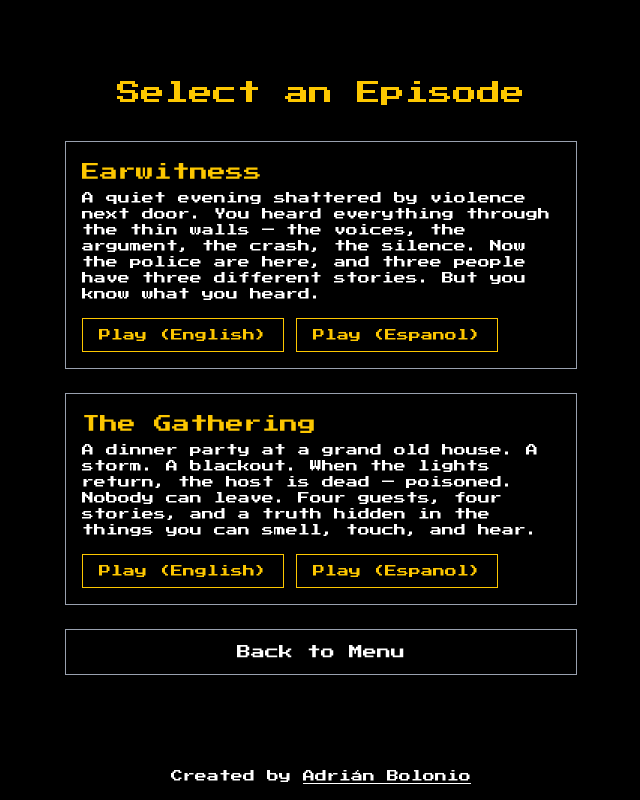
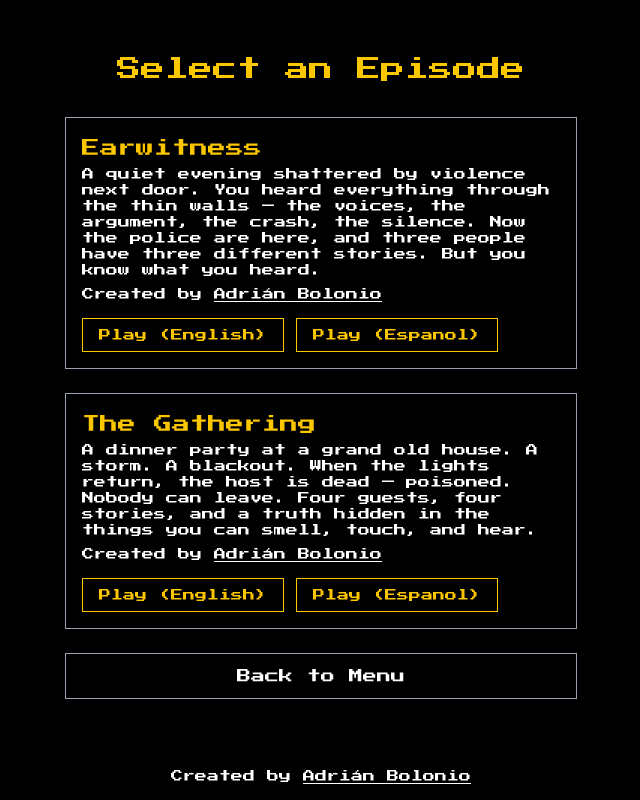
Before and after one commit to bolonio/thea11ygame, a Next.js app: page /en/episode in a window 1280 px wide. Shown: the whole page, without its empty margins (319-959 px from the left). Built offline with nearby package versions, Linux system fonts and the light colour scheme; a web font is replaced by a local one.

Commit message:
Added author and link to episodes

```diff
--- a/src/app/[locale]/episode/EpisodeListClient.tsx
+++ b/src/app/[locale]/episode/EpisodeListClient.tsx
@@ -36,7 +36,22 @@ export default function EpisodeListClient({ groups }: { groups: EpisodeGroup[] }
         {groups.map((group) => (
           <li key={group.id} className="border border-gray-400 p-4">
             <h2 className="text-lg text-yellow-400 mb-1">{group.title}</h2>
-            <p className="text-white text-xs mb-4">{group.description}</p>
+            <p className="text-white text-xs mb-2">{group.description}</p>
+            <p className="text-white text-xs mb-4">
+              {t("by")}{" "}
+              {group.authorLink ? (
+                <a
+                  href={group.authorLink}
+                  target="_blank"
+                  rel="noopener noreferrer"
+                  className="underline hover:text-yellow-400 focus:outline-2 focus:outline-yellow-400 transition-colors"
+                >
+                  {group.author}
+                </a>
+              ) : (
+                group.author
+              )}
+            </p>
             <div className="flex gap-3" role="group" aria-label={`${t("play")} ${group.title}`}>
               {group.languages.map((lang) => {
                 const hasSave = savedKeys.has(`${group.id}:${lang}`);
--- a/src/engine/registry.ts
+++ b/src/engine/registry.ts
@@ -19,6 +19,8 @@ export interface EpisodeGroup {
   id: string;
   title: string;
   description: string;
+  author: string;
+  authorLink?: string;
   languages: string[];
 }
 
@@ -37,6 +39,8 @@ export function getEpisodeGroups(locale?: string): EpisodeGroup[] {
       id,
       title: preferred.title,
       description: preferred.description,
+      author: preferred.author,
+      authorLink: preferred.authorLink,
       languages: eps.map((e) => e.language),
     });
   }
--- a/src/engine/types.ts
+++ b/src/engine/types.ts
@@ -6,6 +6,8 @@ export interface Episode {
   id: string;
   title: string;
   description: string;
+  author: string;
+  authorLink?: string;
   language: Locale;
   introNarration: string;
   startingRoomId: string;
--- a/src/episodes/_template/en.ts
+++ b/src/episodes/_template/en.ts
@@ -16,6 +16,10 @@ const templateEn: Episode = {
   title: "Template Episode",
   description:
     "A one-sentence hook for your case. Tease the mystery without spoiling the setup.",
+  // Credit: your name (required) and an optional link to wherever you want
+  // players to find you — website, social media, GitHub, etc.
+  author: "Your Name",
+  authorLink: "https://example.com",
   language: "en",
   introNarration:
     "Set the scene. What does the player hear, smell, feel? Anchor them in the space and give them a reason to listen.",
--- a/src/episodes/_template/es.ts
+++ b/src/episodes/_template/es.ts
@@ -16,6 +16,10 @@ const templateEs: Episode = {
   title: "Episodio Plantilla",
   description:
     "Un gancho de una frase sobre tu caso. Insinúa el misterio sin resolverlo.",
+  // Crédito: tu nombre (obligatorio) y un enlace opcional (web, redes
+  // sociales, GitHub, lo que prefieras).
+  author: "Tu nombre",
+  authorLink: "https://example.com",
   language: "es",
   introNarration:
     "Establece la escena. ¿Qué oye el personaje? ¿Qué huele, qué siente? Ánclalo en el espacio y dale una razón para escuchar.",
--- a/src/episodes/earwitness/en.ts
+++ b/src/episodes/earwitness/en.ts
@@ -6,6 +6,8 @@ const earwitness: Episode = {
   title: "Earwitness",
   description:
     "A quiet evening shattered by violence next door. You heard everything through the thin walls — the voices, the argument, the crash, the silence. Now the police are here, and three people have three different stories. But you know what you heard.",
+  author: "Adrián Bolonio",
+  authorLink: "https://www.adrianbolonio.com",
   language: "en",
   introNarration:
     "It was a quiet Tuesday evening. You were sitting in your apartment, the familiar hum of the refrigerator your only company. Then, through the thin walls, voices began to rise. First calm, then sharp. A crash — metallic and final — followed by a thud that shook the floor beneath your feet. Then silence. The kind of silence that presses against your ears and makes your heart pound. Now the hallway is full of footsteps, radio static, and the low murmur of police. They knocked on your door. They want to know what you heard. You step out into a night that smells of rain and dread.",
--- a/src/episodes/earwitness/es.ts
+++ b/src/episodes/earwitness/es.ts
@@ -6,6 +6,8 @@ const earwitnessEs: Episode = {
   title: "El testigo",
   description:
     "Una tarde tranquila destrozada por la violencia al otro lado de la pared. Lo escuchaste todo a través de los muros finos: las voces, la discusión, el golpe, el silencio. Ahora la policía está aquí, y tres personas cuentan tres historias distintas. Pero tu sabes lo que oíste.",
+  author: "Adrián Bolonio",
+  authorLink: "https://www.adrianbolonio.com",
   language: "es",
   introNarration:
     "Era un martes tranquilo por la noche. Estabas sentado en tu apartamento, con el zumbido familiar de la nevera como única compañía. Entonces, a través de las paredes finas, las voces empezaron a subir. Primero calmadas, luego afiladas. Un golpe metálico y definitivo, seguido de un impacto que sacudió el suelo bajo tus pies. Después, el silencio. Ese tipo de silencio que presiona tus oídos y hace que el corazón te lata con fuerza. Ahora el pasillo está lleno de pasos, estatica de radio y el murmullo grave de la policía. Llamaron a tu puerta. Quieren saber que escuchaste. Sales a una noche que huele a lluvia y a miedo.",
--- a/src/episodes/the-gathering/en.ts
+++ b/src/episodes/the-gathering/en.ts
@@ -6,6 +6,8 @@ const theGatheringEn: Episode = {
   title: "The Gathering",
   description:
     "A dinner party at a grand old house. A storm. A blackout. When the lights return, the host is dead — poisoned. Nobody can leave. Four guests, four stories, and a truth hidden in the things you can smell, touch, and hear.",
+  author: "Adrián Bolonio",
+  authorLink: "https://www.adrianbolonio.com",
   language: "en",
   introNarration:
     "The evening had started so well. Ashworth Manor smelled of roasted lamb and old wood. You sat among friends — or people who called themselves friends — as wine flowed and conversation drifted. Victor Ashworth, your host, held court at the head of the table, his booming laugh filling the dining room. Then the storm hit. The lights died. In the darkness, you heard footsteps, doors opening and closing, the clink of glass. When the power returned, Victor was in his study. Slumped in his chair. A wine glass on the desk. The room smelled of old books and something bitter. He was dead. Now the rain hammers the windows and the road is washed out. Nobody leaves until morning. And you — who cannot see but miss nothing — begin to listen.",
--- a/src/episodes/the-gathering/es.ts
+++ b/src/episodes/the-gathering/es.ts
@@ -6,6 +6,8 @@ const theGatheringEs: Episode = {
   title: "La reunión",
   description:
     "Una cena en una gran casona antigua. Una tormenta. Un apagón. Cuando vuelve la luz, el anfitrión está muerto — envenenado. Nadie puede irse. Cuatro invitados, cuatro historias, y una verdad oculta en lo que puedes oler, tocar y escuchar.",
+  author: "Adrián Bolonio",
+  authorLink: "https://www.adrianbolonio.com",
   language: "es",
   introNarration:
     "La velada había empezado tan bien. La Mansión Ashworth olia a cordero asado y madera vieja. Estabas sentado entre amigos — o personas que se llamaban amigos — mientras el vino fluia y la conversación derivaba. Victor Ashworth, tu anfitrión, presidia la mesa, su risa estruendosa llenando el comedor. Entonces llegó la tormenta. Las luces se apagaron. En la oscuridad, escuchaste pasos, puertas abriendose y cerrandose, el tintineo de cristal. Cuando volvió la luz, Victor estaba en su estudio. Desplomado en su silla. Una copa de vino sobre el escritorio. La habitación olia a libros viejos y a algo amargo. Estaba muerto. Ahora la lluvia golpea las ventanas y la carretera está cortada. Nadie se va hasta el amanecer. Y tu — que no puedes ver pero no te pierdes nada — empiezas a escuchar.",
--- a/src/messages/en.json
+++ b/src/messages/en.json
@@ -53,7 +53,8 @@
     "title": "Select an Episode",
     "play": "Play",
     "continue": "Continue",
-    "language": "Language"
+    "language": "Language",
+    "by": "Created by"
   },
   "settings": {
     "title": "Settings",
--- a/src/messages/es.json
+++ b/src/messages/es.json
@@ -53,7 +53,8 @@
     "title": "Selecciona un Episodio",
     "play": "Jugar",
     "continue": "Continuar",
-    "language": "Idioma"
+    "language": "Idioma",
+    "by": "Creado por"
   },
   "settings": {
     "title": "Ajustes",
```
Also changed, not shown: 2 other files (tests, documents, lock files or other folders).
